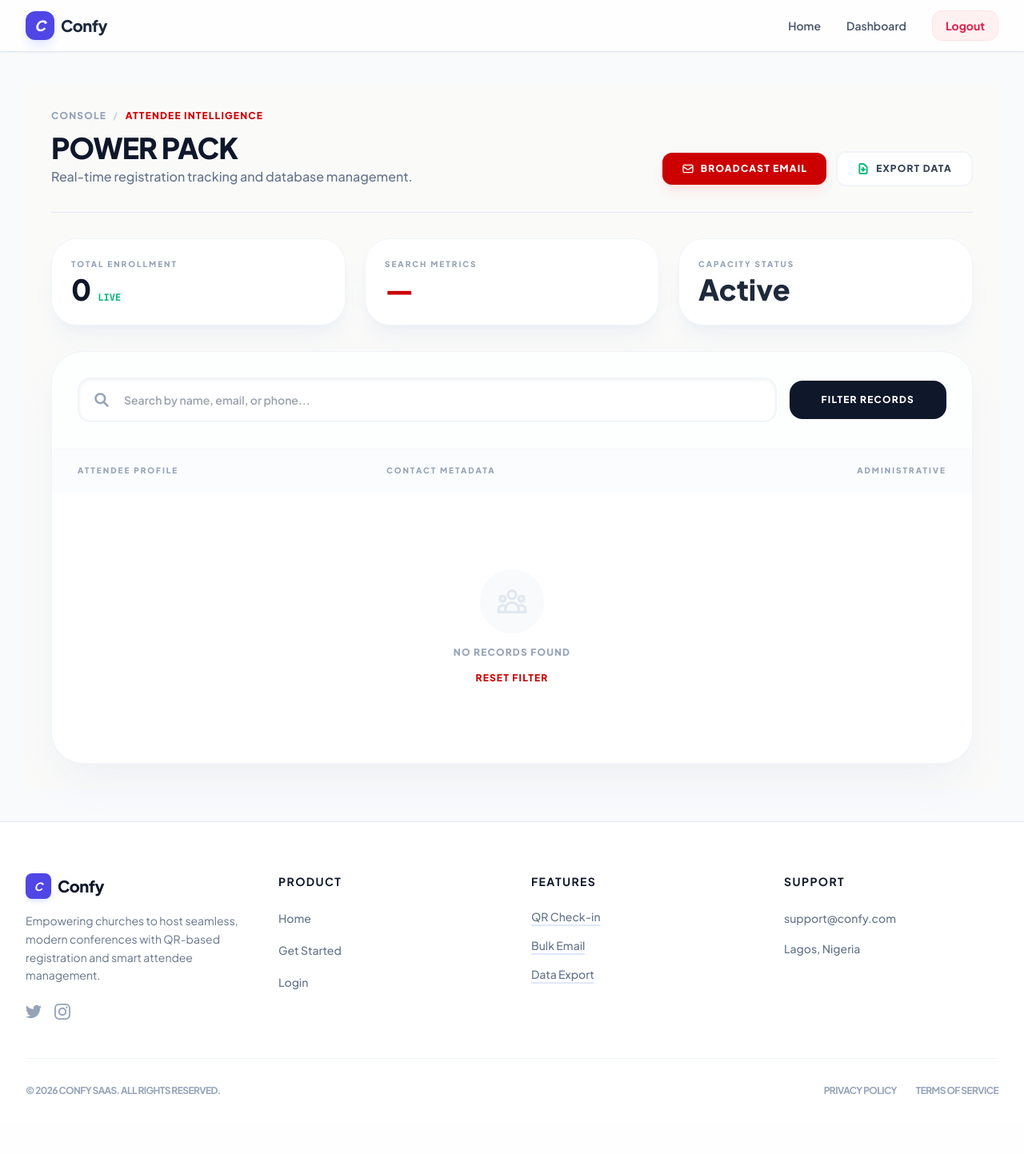
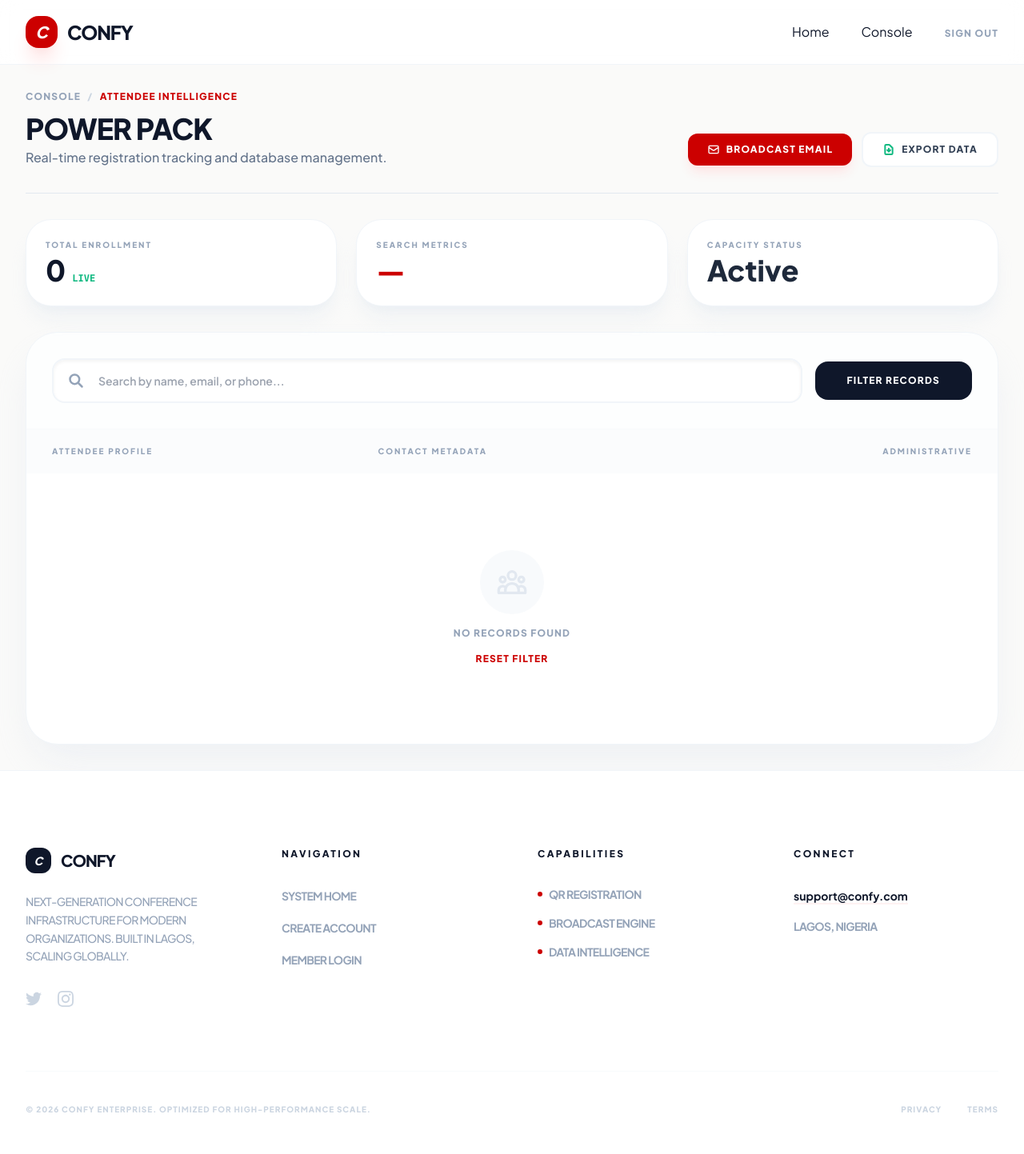
Before and after one commit to chibuikem-emmanuel/church__conf, a Django app: page /attendees/1/ in a window 1280 px wide. Shown: the whole page at 80% size. Before the commit the page ends 1368 px from the top, so only its background shows below. Run offline with Django 5.2, Linux system fonts and the light colour scheme; a user stored in the database is signed in; data comes from the database, SQL or seed files in the repository; data that the repository does not hold is empty; some libraries are stand-ins or nearby versions.

Commit message:
Update base.html for rebranding and layout changes

```diff
--- a/templates/base.html
+++ b/templates/base.html
@@ -3,121 +3,140 @@
 <head>
     <meta charset="UTF-8">
     <meta name="viewport" content="width=device-width, initial-scale=1.0">
-    <title>Confy | Church Conference Suite</title>
+    <title>Confy | Enterprise Conference Suite</title>
     <script src="https://cdn.tailwindcss.com"></script>
     <link href="https://fonts.googleapis.com/css2?family=Plus+Jakarta+Sans:wght@400;500;600;700;800&display=swap" rel="stylesheet">
     <style>
         body { font-family: 'Plus Jakarta Sans', sans-serif; }
-        .footer-link { @apply text-slate-500 hover:text-indigo-600 transition-colors duration-200; }
+        .nav-link { @apply text-sm font-black uppercase tracking-widest text-slate-500 hover:text-[#CC0000] transition-all duration-200; }
+        .glass-nav { background: rgba(255, 255, 255, 0.85); backdrop-filter: blur(12px); border-bottom: 1px solid rgba(241, 245, 249, 1); }
     </style>
 </head>
 
-<body class="bg-slate-50 text-slate-900 antialiased min-h-screen flex flex-col">
+<body class="bg-[#FAFAFA] text-slate-900 antialiased min-h-screen flex flex-col">
 
-    <nav class="bg-white/80 backdrop-blur-md border-b border-slate-200 sticky top-0 z-50 shadow-sm">
+    <nav class="glass-nav sticky top-0 z-50">
         <div class="max-w-7xl mx-auto px-4 sm:px-6 lg:px-8">
-            <div class="flex justify-between h-16 items-center">
-                <div class="flex items-center gap-2">
-                    <div class="w-9 h-9 bg-indigo-600 rounded-xl flex items-center justify-center shadow-lg shadow-indigo-100">
-                        <span class="text-white font-extrabold text-lg italic">C</span>
+            <div class="flex justify-between h-20 items-center">
+                <a href="/" class="flex items-center gap-3 group">
+                    <div class="w-10 h-10 bg-[#CC0000] rounded-2xl flex items-center justify-center shadow-xl shadow-red-100 transition-transform group-hover:rotate-6">
+                        <span class="text-white font-black text-xl italic">C</span>
                     </div>
-                    <h1 class="text-xl font-extrabold tracking-tight text-slate-800">Confy</h1>
-                </div>
+                    <span class="text-2xl font-black tracking-tighter text-slate-900 uppercase">Confy</span>
+                </a>
 
-                <div class="hidden md:flex items-center space-x-8">
-                    <a href="/" class="text-sm font-semibold text-slate-600 hover:text-indigo-600 transition">Home</a>
+                <div class="hidden md:flex items-center space-x-10">
+                    <a href="/" class="nav-link">Home</a>
                     {% if user.is_authenticated %}
-                        <a href="/dashboard/" class="text-sm font-semibold text-slate-600 hover:text-indigo-600 transition">Dashboard</a>
+                        <a href="/dashboard/" class="nav-link">Console</a>
                         <form action="/logout/" method="POST" class="inline">
                             {% csrf_token %}
-                            <button type="submit" class="bg-rose-50 text-rose-600 px-4 py-2 rounded-xl text-sm font-bold hover:bg-rose-100 transition border border-rose-100">Logout</button>
+                            <button type="submit" class="text-xs font-black uppercase tracking-widest text-slate-400 hover:text-red-600 transition-colors">
+                                Sign Out
+                            </button>
                         </form>
                     {% else %}
-                        <a href="/login/" class="text-sm font-semibold text-slate-600 hover:text-indigo-600 transition">Login</a>
-                        <a href="/register/" class="bg-indigo-600 text-white px-5 py-2.5 rounded-xl text-sm font-bold hover:bg-indigo-700 transition shadow-md shadow-indigo-200">Get Started</a>
+                        <a href="/login/" class="nav-link">Login</a>
+                        <a href="/register/" class="bg-[#CC0000] text-white px-7 py-3 rounded-2xl text-xs font-black uppercase tracking-[0.15em] hover:bg-red-700 transition-all shadow-lg shadow-red-100 transform hover:-translate-y-0.5 active:scale-95">
+                            Get Started
+                        </a>
                     {% endif %}
                 </div>
 
                 <div class="md:hidden flex items-center">
-                    <button id="mobile-menu-toggle" class="text-slate-600 p-2 hover:bg-slate-100 rounded-lg transition focus:outline-none">
+                    <button id="mobile-menu-toggle" class="text-slate-900 p-2 hover:bg-slate-50 rounded-xl transition focus:outline-none">
                         <svg id="menu-icon" class="w-6 h-6" fill="none" stroke="currentColor" viewBox="0 0 24 24">
-                            <path stroke-linecap="round" stroke-linejoin="round" stroke-width="2" d="M4 6h16M4 12h16m-7 6h7" />
+                            <path stroke-linecap="round" stroke-linejoin="round" stroke-width="2.5" d="M4 6h16M4 12h16m-7 6h7" />
                         </svg>
                     </button>
                 </div>
             </div>
         </div>
 
-        <div id="mobile-menu" class="hidden md:hidden bg-white border-t border-slate-100 px-4 pt-4 pb-6 space-y-4 shadow-xl">
-            <a href="/" class="block text-base font-bold text-slate-700 hover:text-indigo-600 px-2 py-1">Home</a>
+        <div id="mobile-menu" class="hidden md:hidden bg-white border-t border-slate-100 px-6 py-8 space-y-6 shadow-2xl animate-in slide-in-from-top duration-300">
+            <a href="/" class="block text-lg font-black text-slate-800 uppercase tracking-widest">Home</a>
             {% if user.is_authenticated %}
-                <a href="/dashboard/" class="block text-base font-bold text-slate-700 hover:text-indigo-600 px-2 py-1">Dashboard</a>
-                <form action="/logout/" method="POST"><button type="submit" class="w-full text-center bg-rose-500 text-white py-3 rounded-xl font-bold">Logout</button></form>
+                <a href="/dashboard/" class="block text-lg font-black text-slate-800 uppercase tracking-widest">Console</a>
+                <form action="/logout/" method="POST">
+                    {% csrf_token %}
+                    <button type="submit" class="w-full text-center bg-slate-100 text-slate-500 py-4 rounded-2xl font-black uppercase tracking-widest text-sm">Sign Out</button>
+                </form>
             {% else %}
-                <a href="/login/" class="block text-base font-bold text-slate-700 px-2 py-1">Login</a>
-                <a href="/register/" class="block w-full text-center bg-indigo-600 text-white py-3 rounded-xl font-bold">Get Started</a>
+                <a href="/login/" class="block text-lg font-black text-slate-800 uppercase tracking-widest">Login</a>
+                <a href="/register/" class="block w-full text-center bg-[#CC0000] text-white py-4 rounded-2xl font-black uppercase tracking-widest text-sm shadow-xl shadow-red-100">Get Started</a>
             {% endif %}
         </div>
     </nav>
 
-    <main class="flex-grow max-w-7xl mx-auto w-full px-4 sm:px-6 lg:px-8 py-10">
-        {% block content %}{% endblock %}
+    <main class="flex-grow">
+        <div class="max-w-7xl mx-auto w-full">
+            {% block content %}{% endblock %}
+        </div>
     </main>
 
-    <footer class="bg-white border-t border-slate-200 pt-16 pb-8">
+    <footer class="bg-white border-t border-slate-100 pt-24 pb-12">
         <div class="max-w-7xl mx-auto px-4 sm:px-6 lg:px-8">
-            <div class="grid grid-cols-1 md:grid-cols-4 gap-12 mb-12">
+            <div class="grid grid-cols-1 md:grid-cols-4 gap-16 mb-20">
 
                 <div class="col-span-1 md:col-span-1">
-                    <div class="flex items-center gap-2 mb-4">
-                        <div class="w-8 h-8 bg-indigo-600 rounded-lg flex items-center justify-center shadow-md shadow-indigo-100">
-                            <span class="text-white font-bold text-sm italic">C</span>
+                    <div class="flex items-center gap-3 mb-6">
+                        <div class="w-8 h-8 bg-slate-900 rounded-xl flex items-center justify-center">
+                            <span class="text-white font-black text-sm italic">C</span>
                         </div>
-                        <span class="text-xl font-extrabold tracking-tight text-slate-900">Confy</span>
+                        <span class="text-xl font-black tracking-tighter text-slate-900 uppercase">Confy</span>
                     </div>
-                    <p class="text-slate-500 text-sm leading-relaxed mb-6">
-                        Empowering churches to host seamless, modern conferences with QR-based registration and smart attendee management.
+                    <p class="text-slate-400 text-sm font-medium leading-relaxed mb-8 uppercase tracking-tighter">
+                        Next-generation conference infrastructure for modern organizations. Built in Lagos, scaling globally.
                     </p>
-                    <div class="flex gap-4">
-                        <a href="#" class="text-slate-400 hover:text-indigo-600 transition"><svg class="w-5 h-5" fill="currentColor" viewBox="0 0 24 24"><path d="M24 4.557c-.883.392-1.832.656-2.828.775 1.017-.609 1.798-1.574 2.165-2.724-.951.564-2.005.974-3.127 1.195-.897-.957-2.178-1.555-3.594-1.555-3.179 0-5.515 2.966-4.797 6.045-4.091-.205-7.719-2.165-10.148-5.144-1.29 2.213-.669 5.108 1.523 6.574-.806-.026-1.566-.247-2.229-.616-.054 2.281 1.581 4.415 3.949 4.89-.693.188-1.452.232-2.224.084.626 1.956 2.444 3.379 4.6 3.419-2.07 1.623-4.678 2.348-7.29 2.04 2.179 1.397 4.768 2.212 7.548 2.212 9.142 0 14.307-7.721 13.995-14.646.962-.695 1.797-1.562 2.457-2.549z"/></svg></a>
-                        <a href="#" class="text-slate-400 hover:text-indigo-600 transition"><svg class="w-5 h-5" fill="currentColor" viewBox="0 0 24 24"><path d="M12 2.163c3.204 0 3.584.012 4.85.07 3.252.148 4.771 1.691 4.919 4.919.058 1.265.069 1.645.069 4.849 0 3.205-.012 3.584-.069 4.849-.149 3.225-1.664 4.771-4.919 4.919-1.266.058-1.644.07-4.85.07-3.204 0-3.584-.012-4.849-.07-3.26-.149-4.771-1.699-4.919-4.92-.058-1.265-.07-1.644-.07-4.849 0-3.204.013-3.583.07-4.849.149-3.227 1.664-4.771 4.919-4.919 1.266-.057 1.645-.069 4.849-.069zm0-2.163c-3.259 0-3.667.014-4.947.072-4.358.2-6.78 2.618-6.98 6.98-.059 1.281-.073 1.689-.073 4.948 0 3.259.014 3.668.072 4.948.2 4.358 2.618 6.78 6.98 6.98 1.281.058 1.689.072 4.948.072 3.259 0 3.668-.014 4.948-.072 4.354-.2 6.782-2.618 6.979-6.98.059-1.28.073-1.689.073-4.948 0-3.259-.014-3.667-.072-4.947-.196-4.354-2.617-6.78-6.979-6.98-1.281-.059-1.69-.073-4.949-.073zm0 5.838c-3.403 0-6.162 2.759-6.162 6.162s2.759 6.163 6.162 6.163 6.162-2.759 6.162-6.163-2.759-6.162-6.162-6.162zm0 10.162c-2.209 0-4-1.79-4-4 0-2.209 1.791-4 4-4s4 1.791 4 4c0 2.21-1.791 4-4 4zm6.406-11.845c-.796 0-1.441.645-1.441 1.44s.645 1.44 1.441 1.44c.795 0 1.439-.645 1.439-1.44s-.644-1.44-1.439-1.44z"/></svg></a>
+                    <div class="flex gap-5">
+                        <a href="#" class="text-slate-300 hover:text-[#CC0000] transition-colors"><svg class="w-5 h-5" fill="currentColor" viewBox="0 0 24 24"><path d="M24 4.557c-.883.392-1.832.656-2.828.775 1.017-.609 1.798-1.574 2.165-2.724-.951.564-2.005.974-3.127 1.195-.897-.957-2.178-1.555-3.594-1.555-3.179 0-5.515 2.966-4.797 6.045-4.091-.205-7.719-2.165-10.148-5.144-1.29 2.213-.669 5.108 1.523 6.574-.806-.026-1.566-.247-2.229-.616-.054 2.281 1.581 4.415 3.949 4.89-.693.188-1.452.232-2.224.084.626 1.956 2.444 3.379 4.6 3.419-2.07 1.623-4.678 2.348-7.29 2.04 2.179 1.397 4.768 2.212 7.548 2.212 9.142 0 14.307-7.721 13.995-14.646.962-.695 1.797-1.562 2.457-2.549z"/></svg></a>
+                        <a href="#" class="text-slate-300 hover:text-[#CC0000] transition-colors"><svg class="w-5 h-5" fill="currentColor" viewBox="0 0 24 24"><path d="M12 2.163c3.204 0 3.584.012 4.85.07 3.252.148 4.771 1.691 4.919 4.919.058 1.265.069 1.645.069 4.849 0 3.205-.012 3.584-.069 4.849-.149 3.225-1.664 4.771-4.919 4.919-1.266.058-1.644.07-4.85.07-3.204 0-3.584-.012-4.849-.07-3.26-.149-4.771-1.699-4.919-4.92-.058-1.265-.07-1.644-.07-4.849 0-3.204.013-3.583.07-4.849.149-3.227 1.664-4.771 4.919-4.919 1.266-.057 1.645-.069 4.849-.069zm0-2.163c-3.259 0-3.667.014-4.947.072-4.358.2-6.78 2.618-6.98 6.98-.059 1.281-.073 1.689-.073 4.948 0 3.259.014 3.668.072 4.948.2 4.358 2.618 6.78 6.98 6.98 1.281.058 1.689.072 4.948.072 3.259 0 3.668-.014 4.948-.072 4.354-.2 6.782-2.618 6.979-6.98.059-1.28.073-1.689.073-4.948 0-3.259-.014-3.667-.072-4.947-.196-4.354-2.617-6.78-6.979-6.98-1.281-.059-1.69-.073-4.949-.073zm0 5.838c-3.403 0-6.162 2.759-6.162 6.162s2.759 6.163 6.162 6.163 6.162-2.759 6.162-6.163-2.759-6.162-6.162-6.162zm0 10.162c-2.209 0-4-1.79-4-4 0-2.209 1.791-4 4-4s4 1.791 4 4c0 2.21-1.791 4-4 4zm6.406-11.845c-.796 0-1.441.645-1.441 1.44s.645 1.44 1.441 1.44c.795 0 1.439-.645 1.439-1.44s-.644-1.44-1.439-1.44z"/></svg></a>
                     </div>
                 </div>
 
                 <div>
-                    <h3 class="text-sm font-bold text-slate-900 uppercase tracking-widest mb-6">Product</h3>
+                    <h3 class="text-xs font-black text-slate-900 uppercase tracking-[0.2em] mb-8">Navigation</h3>
                     <ul class="space-y-4">
-                        <li><a href="/" class="text-sm font-medium text-slate-500 hover:text-indigo-600 transition">Home</a></li>
-                        <li><a href="/register/" class="text-sm font-medium text-slate-500 hover:text-indigo-600 transition">Get Started</a></li>
-                        <li><a href="/login/" class="text-sm font-medium text-slate-500 hover:text-indigo-600 transition">Login</a></li>
+                        <li><a href="/" class="text-sm font-bold text-slate-400 hover:text-[#CC0000] transition-colors uppercase tracking-tighter">System Home</a></li>
+                        <li><a href="/register/" class="text-sm font-bold text-slate-400 hover:text-[#CC0000] transition-colors uppercase tracking-tighter">Create Account</a></li>
+                        <li><a href="/login/" class="text-sm font-bold text-slate-400 hover:text-[#CC0000] transition-colors uppercase tracking-tighter">Member Login</a></li>
                     </ul>
                 </div>
 
                 <div>
-                    <h3 class="text-sm font-bold text-slate-900 uppercase tracking-widest mb-6">Features</h3>
-                    <ul class="space-y-4 text-sm font-medium text-slate-500">
-                        <li class="flex items-center gap-2 underline decoration-indigo-100 decoration-2 underline-offset-4 cursor-default">QR Check-in</li>
-                        <li class="flex items-center gap-2 underline decoration-indigo-100 decoration-2 underline-offset-4 cursor-default">Bulk Email</li>
-                        <li class="flex items-center gap-2 underline decoration-indigo-100 decoration-2 underline-offset-4 cursor-default">Data Export</li>
+                    <h3 class="text-xs font-black text-slate-900 uppercase tracking-[0.2em] mb-8">Capabilities</h3>
+                    <ul class="space-y-4 text-sm font-bold text-slate-400 uppercase tracking-tighter">
+                        <li class="flex items-center gap-2 group cursor-default">
+                            <span class="w-1.5 h-1.5 bg-[#CC0000] rounded-full"></span>
+                            QR Registration
+                        </li>
+                        <li class="flex items-center gap-2">
+                            <span class="w-1.5 h-1.5 bg-[#CC0000] rounded-full"></span>
+                            Broadcast Engine
+                        </li>
+                        <li class="flex items-center gap-2">
+                            <span class="w-1.5 h-1.5 bg-[#CC0000] rounded-full"></span>
+                            Data Intelligence
+                        </li>
                     </ul>
                 </div>
 
                 <div>
-                    <h3 class="text-sm font-bold text-slate-900 uppercase tracking-widest mb-6">Support</h3>
+                    <h3 class="text-xs font-black text-slate-900 uppercase tracking-[0.2em] mb-8">Connect</h3>
                     <ul class="space-y-4">
-                        <li><a href="mailto:support@confy.com" class="text-sm font-medium text-slate-500 hover:text-indigo-600 transition">support@confy.com</a></li>
-                        <li><p class="text-sm font-medium text-slate-500">Lagos, Nigeria</p></li>
+                        <li><a href="mailto:support@confy.com" class="text-sm font-bold text-slate-900 hover:text-[#CC0000] transition-colors border-b-2 border-red-50">support@confy.com</a></li>
+                        <li><p class="text-sm font-bold text-slate-400 uppercase tracking-tighter">Lagos, Nigeria</p></li>
                     </ul>
                 </div>
             </div>
 
-            <div class="pt-8 border-t border-slate-100 flex flex-col md:flex-row justify-between items-center gap-4">
-                <p class="text-xs font-bold text-slate-400 uppercase tracking-tighter">
-                    &copy; 2026 Confy SaaS. All rights reserved.
+            <div class="pt-10 border-t border-slate-50 flex flex-col md:flex-row justify-between items-center gap-6">
+                <p class="text-[10px] font-black text-slate-300 uppercase tracking-widest">
+                    &copy; 2026 Confy Enterprise. Optimized for high-performance scale.
                 </p>
-                <div class="flex gap-6">
-                    <a href="#" class="text-xs font-bold text-slate-400 hover:text-slate-600 uppercase tracking-tighter transition">Privacy Policy</a>
-                    <a href="#" class="text-xs font-bold text-slate-400 hover:text-slate-600 uppercase tracking-tighter transition">Terms of Service</a>
+                <div class="flex gap-8">
+                    <a href="#" class="text-[10px] font-black text-slate-300 hover:text-slate-600 uppercase tracking-widest transition">Privacy</a>
+                    <a href="#" class="text-[10px] font-black text-slate-300 hover:text-slate-600 uppercase tracking-widest transition">Terms</a>
                 </div>
             </div>
         </div>
@@ -126,12 +145,15 @@
     <script>
         const btn = document.getElementById('mobile-menu-toggle');
         const menu = document.getElementById('mobile-menu');
+        const icon = document.getElementById('menu-icon');
+
         btn.addEventListener('click', () => {
             menu.classList.toggle('hidden');
-            const icon = btn.querySelector('svg');
-            icon.innerHTML = menu.classList.contains('hidden')
-                ? '<path stroke-linecap="round" stroke-linejoin="round" stroke-width="2" d="M4 6h16M4 12h16m-7 6h7" />'
-                : '<path stroke-linecap="round" stroke-linejoin="round" stroke-width="2" d="M6 18L18 6M6 6l12 12" />';
+            if (menu.classList.contains('hidden')) {
+                icon.innerHTML = '<path stroke-linecap="round" stroke-linejoin="round" stroke-width="2.5" d="M4 6h16M4 12h16m-7 6h7" />';
+            } else {
+                icon.innerHTML = '<path stroke-linecap="round" stroke-linejoin="round" stroke-width="2.5" d="M6 18L18 6M6 6l12 12" />';
+            }
         });
     </script>
 </body>
```
